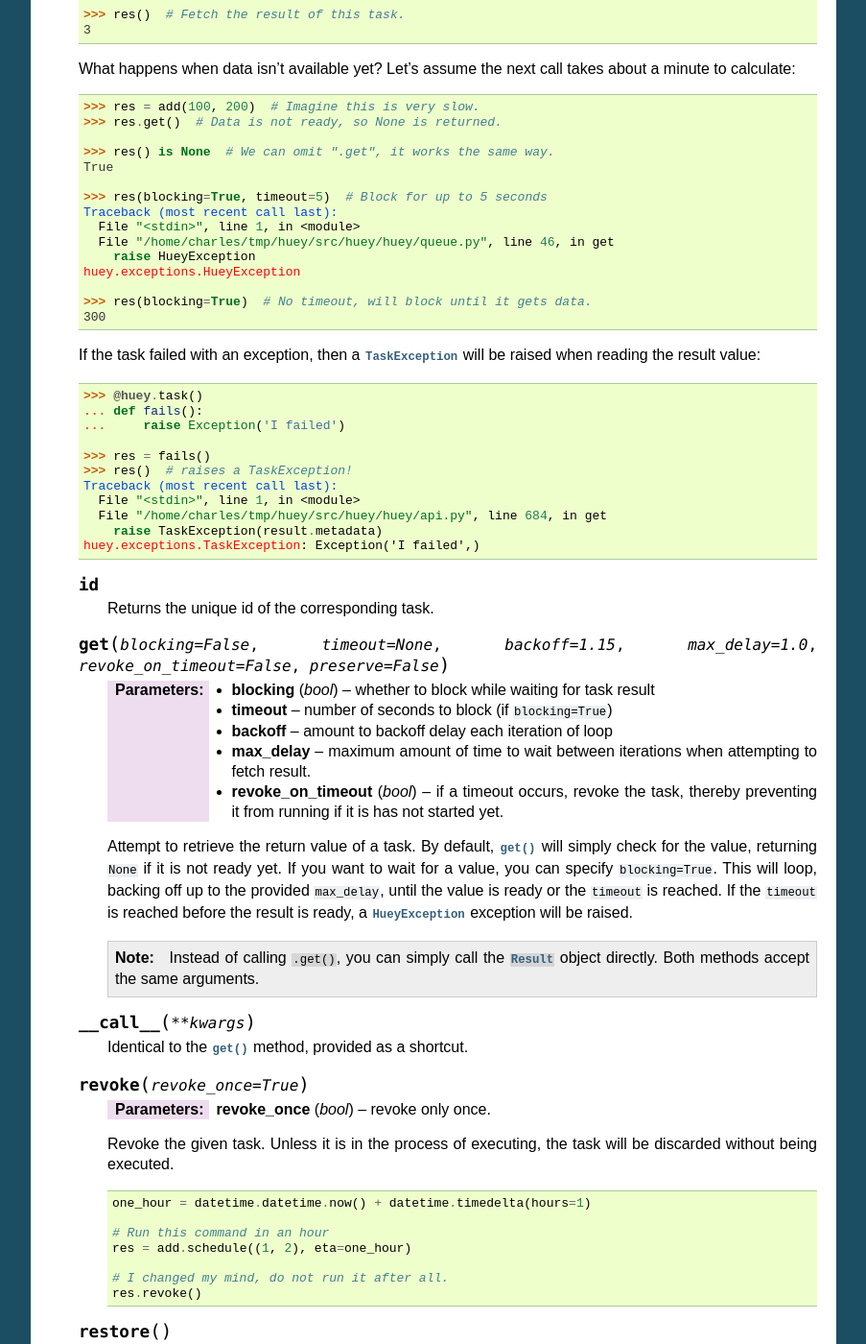
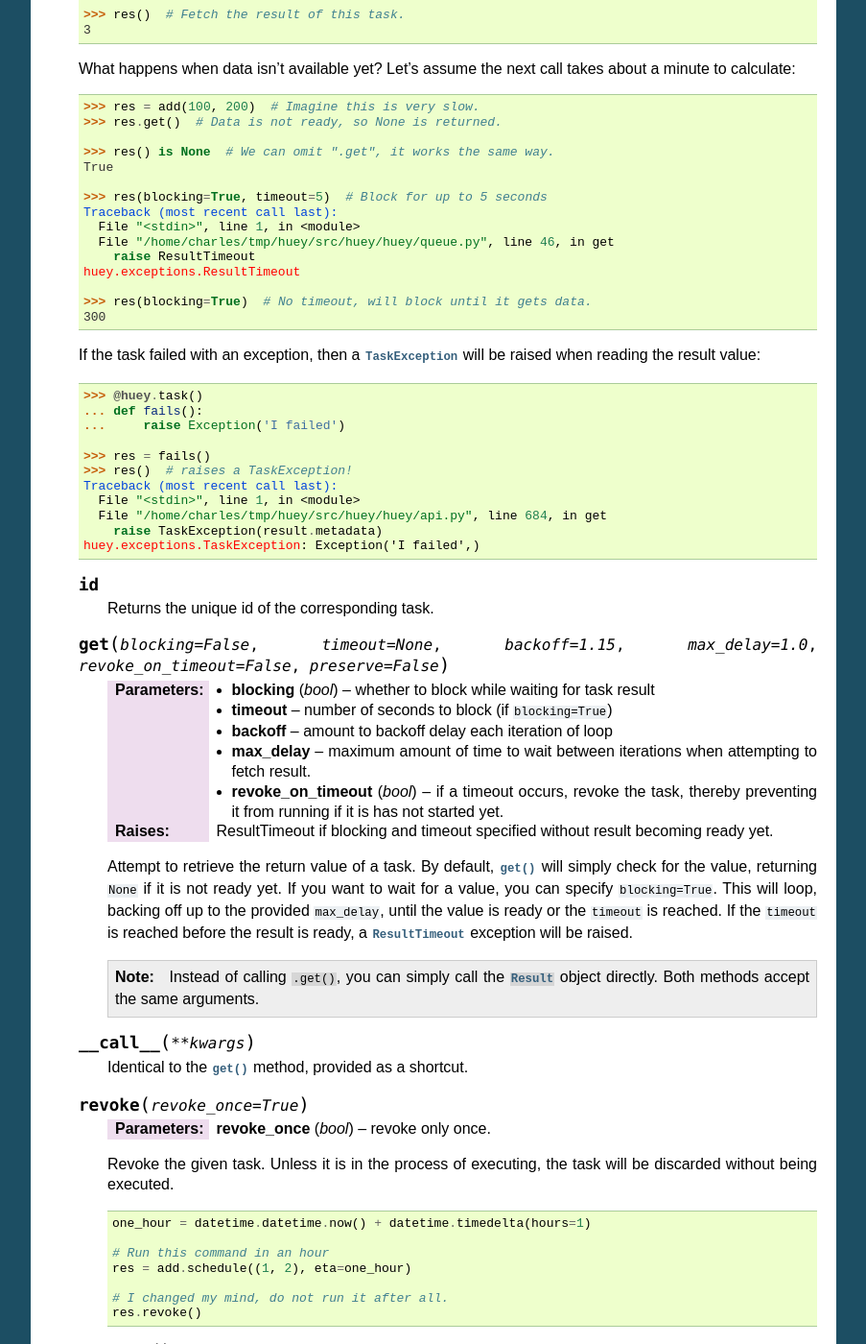
Before and after one commit to coleifer/huey, a Sphinx documentation site: the page built from docs/api.rst, in a window 1280 px wide and 1400 px high, scrolled down 19989 px. Shown: the whole window at 96% size, without its empty margins (198-1101 px from the left). Built offline with Sphinx 7.4.7, drawn with Linux system fonts in a browser that asks for light colours; the version number could not be read and is left out; some of the changed text lies outside the part shown.

Commit message:
Add new ResultTimeout subclass for when Result.get times out.
Fixes #810

```diff
--- a/docs/api.rst
+++ b/docs/api.rst
@@ -775,7 +775,7 @@
         yet. If you want to wait for the result, specify ``blocking=True``.
         This will loop, backing off up to the provided ``max_delay``, until the
         value is ready or the ``timeout`` is reached. If the ``timeout`` is
-        reached before the result is ready, a :py:class:`HueyException` will be
+        reached before the result is ready, a :py:class:`ResultTimeout` will be
         raised.
 
         .. seealso::
@@ -1269,8 +1269,8 @@
         Traceback (most recent call last):
           File "<stdin>", line 1, in <module>
           File "/home/charles/tmp/huey/src/huey/huey/queue.py", line 46, in get
-            raise HueyException
-        huey.exceptions.HueyException
+            raise ResultTimeout
+        huey.exceptions.ResultTimeout
 
         >>> res(blocking=True)  # No timeout, will block until it gets data.
         300
@@ -1303,6 +1303,8 @@
             attempting to fetch result.
         :param bool revoke_on_timeout: if a timeout occurs, revoke the task,
             thereby preventing it from running if it is has not started yet.
+        :raises: ResultTimeout if blocking and timeout specified without result
+            becoming ready yet.
 
         Attempt to retrieve the return value of a task.  By default,
         :py:meth:`~Result.get` will simply check for the value, returning
@@ -1310,7 +1312,7 @@
         can specify ``blocking=True``. This will loop, backing off up to the
         provided ``max_delay``, until the value is ready or the ``timeout`` is
         reached. If the ``timeout`` is reached before the result is ready, a
-        :py:class:`HueyException` exception will be raised.
+        :py:class:`ResultTimeout` exception will be raised.
 
         .. note:: Instead of calling ``.get()``, you can simply call the
             :py:class:`Result` object directly. Both methods accept the same
@@ -1429,6 +1431,11 @@
 .. py:class:: TaskLockedException
 
     Raised by the consumer when a task lock cannot be acquired.
+
+.. py:class:: ResultTimeout
+
+    Raised when attempting to block on a call to :py:meth:`Result.get` (for
+    instance) and the timeout is exceeded without the result being ready.
 
 .. py:class:: CancelExecution
 
```
Also changed, not shown: 3 other files.
